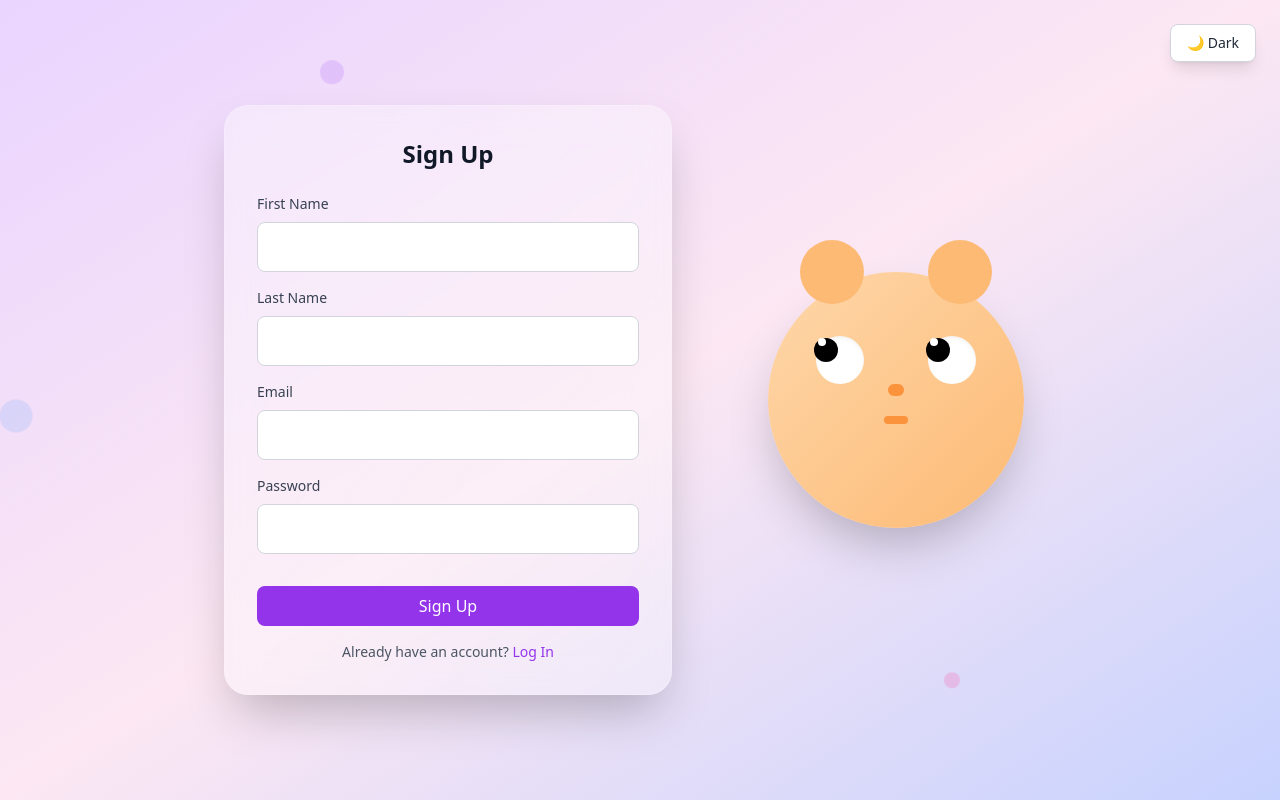
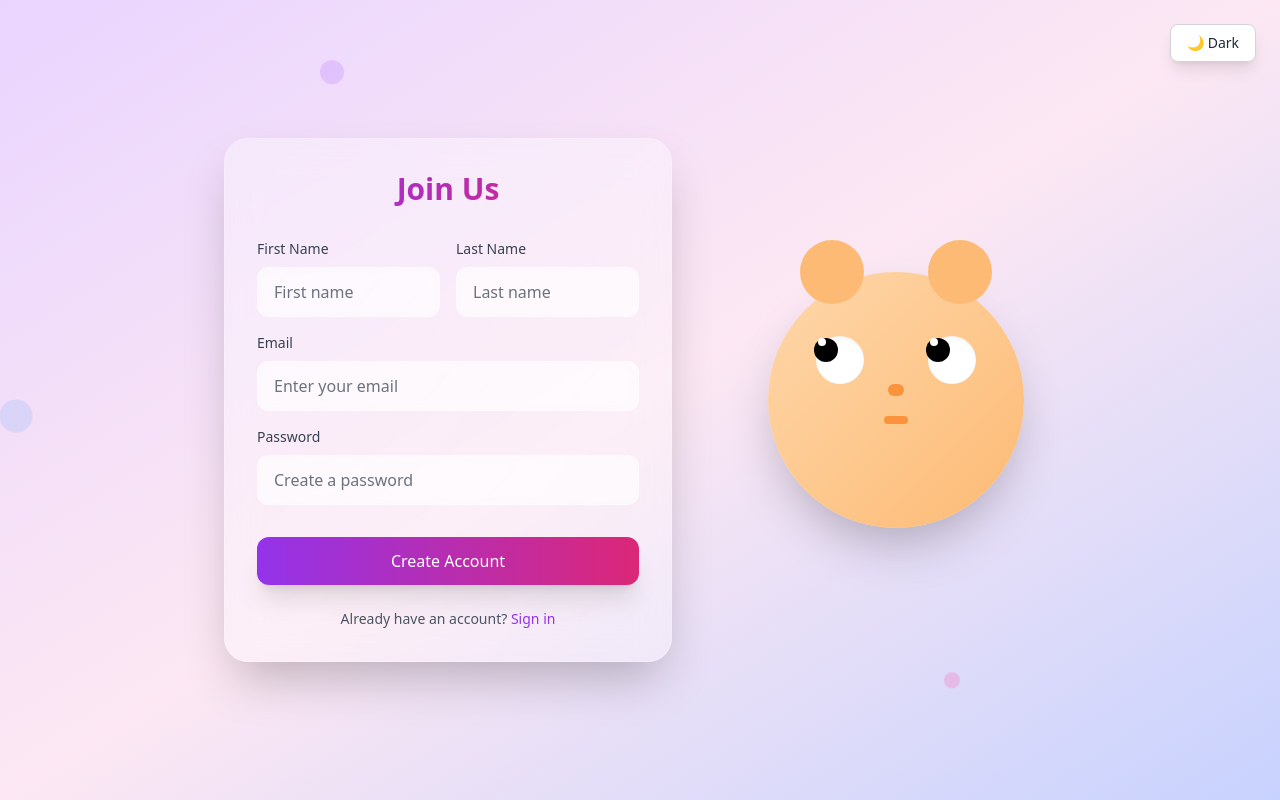
Before and after one commit to varaprasadbotta/HackertonUi, a React (Vite) app: page / in a window 1280 px wide. Both pictures are taken after a click on the button "Sign up". Built offline with nearby package versions, Linux system fonts and the light colour scheme.

Commit message:
Update SignUp component to track typing and password visibility
cgen-4821e7235c5a4d91b77926aa7ecba3b2

```diff
--- a/src/pages/SignUp.tsx
+++ b/src/pages/SignUp.tsx
@@ -1,5 +1,4 @@
 import React, { useState } from 'react';
-import InputComponent from '../components/InputComponent';
 import AuthFormWrapper from '../components/AuthFormWrapper';
 
 const SignUp = ({ onToggle }: { onToggle: () => void }) => {
@@ -7,30 +6,94 @@ const SignUp = ({ onToggle }: { onToggle: () => void }) => {
   const [lastName, setLastName] = useState('');
   const [email, setEmail] = useState('');
   const [password, setPassword] = useState('');
+  const [isTyping, setIsTyping] = useState(false);
+  const [isPasswordFocused, setIsPasswordFocused] = useState(false);
 
   const handleSignup = () => {
     console.log({ firstName, lastName, email, password });
   };
 
+  const handleInputChange = (value: string, setter: (value: string) => void) => {
+    setter(value);
+    setIsTyping(true);
+    setTimeout(() => setIsTyping(false), 1000);
+  };
+
   return (
-    <AuthFormWrapper>
-      <h2 className="text-2xl font-semibold mb-6 text-center">Sign Up</h2>
-      <InputComponent label="First Name" value={firstName} onChange={(e) => setFirstName(e.target.value)} />
-      <InputComponent label="Last Name" value={lastName} onChange={(e) => setLastName(e.target.value)} />
-      <InputComponent label="Email" type="email" value={email} onChange={(e) => setEmail(e.target.value)} />
-      <InputComponent label="Password" type="password" value={password} onChange={(e) => setPassword(e.target.value)} />
+    <AuthFormWrapper isTyping={isTyping} isPasswordVisible={isPasswordFocused}>
+      <h2 className="text-3xl font-bold mb-8 text-center bg-gradient-to-r from-purple-600 to-pink-600 bg-clip-text text-transparent">
+        Join Us
+      </h2>
+
+      <div className="space-y-4">
+        <div className="grid grid-cols-2 gap-4">
+          <div>
+            <label className="block text-sm font-medium text-gray-700 dark:text-gray-300 mb-2">
+              First Name
+            </label>
+            <input
+              type="text"
+              value={firstName}
+              onChange={(e) => handleInputChange(e.target.value, setFirstName)}
+              placeholder="First name"
+              className="w-full px-4 py-3 rounded-xl border border-white/30 dark:border-gray-600/30 focus:ring-2 focus:ring-purple-500 focus:border-transparent transition-all duration-300 bg-white/50 dark:bg-gray-700/50 text-gray-900 dark:text-white placeholder-gray-500 dark:placeholder-gray-400 backdrop-blur-sm"
+            />
+          </div>
+
+          <div>
+            <label className="block text-sm font-medium text-gray-700 dark:text-gray-300 mb-2">
+              Last Name
+            </label>
+            <input
+              type="text"
+              value={lastName}
+              onChange={(e) => handleInputChange(e.target.value, setLastName)}
+              placeholder="Last name"
+              className="w-full px-4 py-3 rounded-xl border border-white/30 dark:border-gray-600/30 focus:ring-2 focus:ring-purple-500 focus:border-transparent transition-all duration-300 bg-white/50 dark:bg-gray-700/50 text-gray-900 dark:text-white placeholder-gray-500 dark:placeholder-gray-400 backdrop-blur-sm"
+            />
+          </div>
+        </div>
+
+        <div>
+          <label className="block text-sm font-medium text-gray-700 dark:text-gray-300 mb-2">
+            Email
+          </label>
+          <input
+            type="email"
+            value={email}
+            onChange={(e) => handleInputChange(e.target.value, setEmail)}
+            placeholder="Enter your email"
+            className="w-full px-4 py-3 rounded-xl border border-white/30 dark:border-gray-600/30 focus:ring-2 focus:ring-purple-500 focus:border-transparent transition-all duration-300 bg-white/50 dark:bg-gray-700/50 text-gray-900 dark:text-white placeholder-gray-500 dark:placeholder-gray-400 backdrop-blur-sm"
+          />
+        </div>
+
+        <div>
+          <label className="block text-sm font-medium text-gray-700 dark:text-gray-300 mb-2">
+            Password
+          </label>
+          <input
+            type="password"
+            value={password}
+            onChange={(e) => handleInputChange(e.target.value, setPassword)}
+            onFocus={() => setIsPasswordFocused(true)}
+            onBlur={() => setIsPasswordFocused(false)}
+            placeholder="Create a password"
+            className="w-full px-4 py-3 rounded-xl border border-white/30 dark:border-gray-600/30 focus:ring-2 focus:ring-purple-500 focus:border-transparent transition-all duration-300 bg-white/50 dark:bg-gray-700/50 text-gray-900 dark:text-white placeholder-gray-500 dark:placeholder-gray-400 backdrop-blur-sm"
+          />
+        </div>
+      </div>
 
       <button
         onClick={handleSignup}
-        className="w-full bg-purple-600 text-white py-2 rounded-lg mt-4 hover:bg-purple-700 transition-all"
+        className="w-full bg-gradient-to-r from-purple-600 to-pink-600 text-white py-3 rounded-xl mt-8 hover:from-purple-700 hover:to-pink-700 transition-all transform hover:scale-[1.02] shadow-xl font-medium"
       >
-        Sign Up
+        Create Account
       </button>
 
-      <p className="text-sm text-gray-600 text-center mt-4">
+      <p className="text-sm text-gray-600 dark:text-gray-300 text-center mt-6">
         Already have an account?{' '}
-        <button onClick={onToggle} className="text-purple-600 hover:underline">
-          Log In
+        <button onClick={onToggle} className="text-purple-600 hover:text-purple-700 dark:text-purple-400 font-medium">
+          Sign in
         </button>
       </p>
     </AuthFormWrapper>
```
